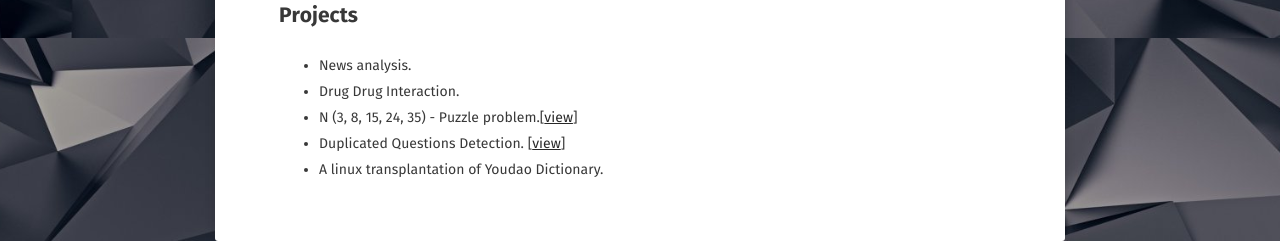
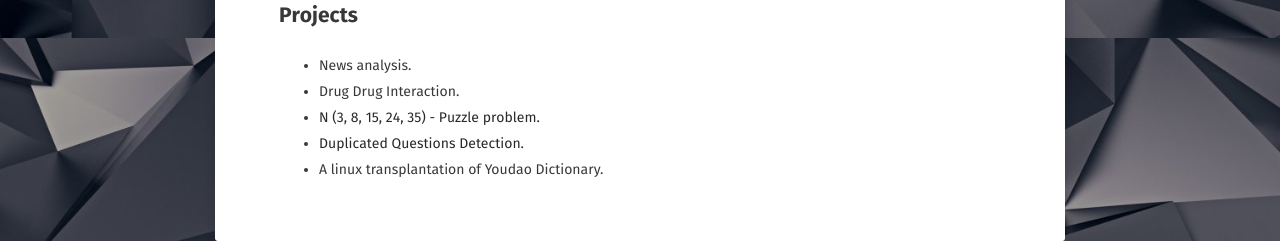
Before and after one commit to ziboyi/ziboyi.github.io, a Jekyll site: the page built from about/index.md, in a window 1280 px wide. Shown: the part 862-1103 px from the top of the page. Built offline with Jekyll 4.4.1, drawn with Linux system fonts in a browser that asks for light colours; some web fonts are replaced.

Commit message:
Add Content

```diff
--- a/about/index.md
+++ b/about/index.md
@@ -74,6 +74,6 @@
 ## Projects
 * News analysis.
 * Drug Drug Interaction.
-* N (3, 8, 15, 24, 35) - Puzzle problem.\[[view](https://github.com/ziboyi/nPuzzle)\]
-* Duplicated Questions Detection. \[[view](https://github.com/ziboyi/Duplicated-Questions-Detection)\]
+* <a href="https://github.com/ziboyi/nPuzzle"  style="text-decoration:none;" target='\_blank'>N (3, 8, 15, 24, 35) - Puzzle problem.</a>
+* <a href="https://github.com/ziboyi/Duplicated-Questions-Detection"  style="text-decoration:none;" target='\_blank'>Duplicated Questions Detection.</a>
 * A linux transplantation of Youdao Dictionary.
```
